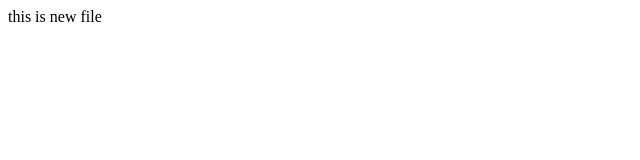
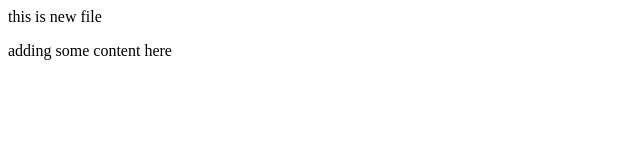
Before and after one commit to Navya-shukla/testrep, a plain HTML site: page index.html in a window 1280 px wide. Shown: the whole page, without its empty margins (0-640 px from the left). Drawn offline with Linux system fonts and the light colour scheme.

Commit message:
my changes again

```diff
--- a/index.html
+++ b/index.html
@@ -1 +1,2 @@
 <p>this is new file</p>
+<p>adding some content here</p>
```
